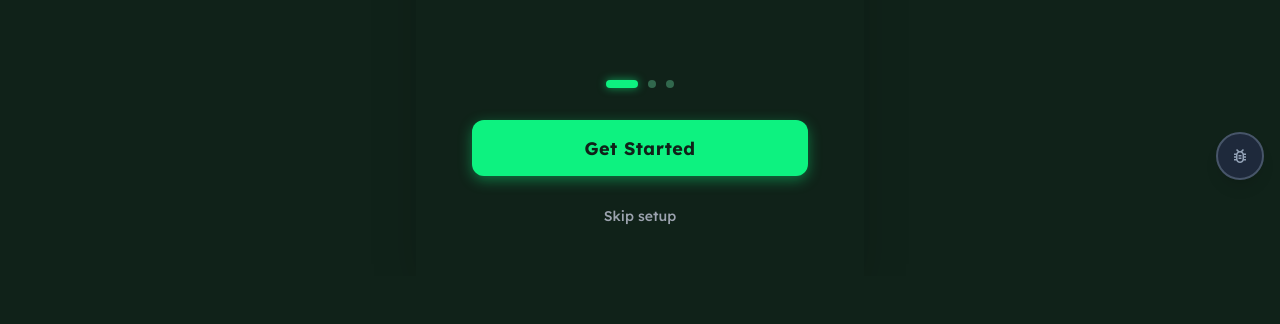
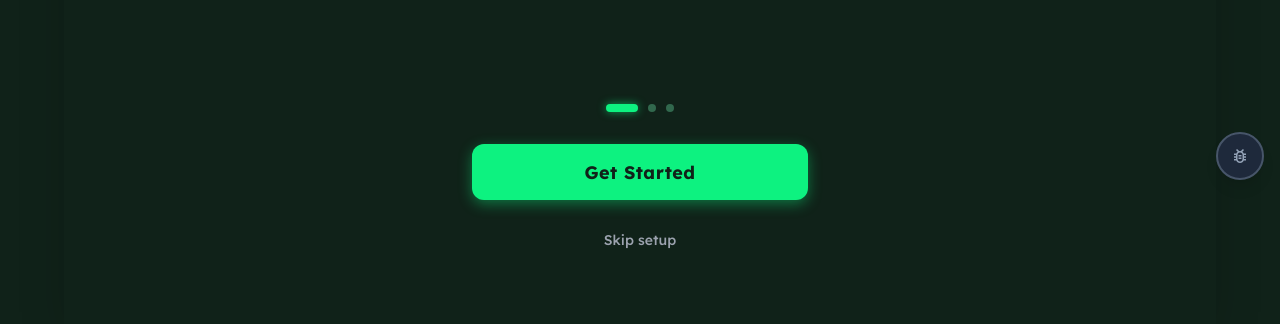
Before and after one commit to scasoza/language-app, a website: page index.html in a window 1280 px wide. Shown: the part 524-848 px from the top of the page. Before the commit the page ends 800 px from the top, so only its background shows below. Drawn offline with nearby package versions, Linux system fonts and the light colour scheme.

Commit message:
Update app wrapper max widths

```diff
--- a/index.html
+++ b/index.html
@@ -134,7 +134,7 @@
 </head>
 
 <body class="bg-background-light dark:bg-background-dark font-display text-slate-900 dark:text-white antialiased overflow-x-hidden">
-    <div id="app" class="relative flex min-h-screen w-full flex-col max-w-md mx-auto shadow-2xl overflow-hidden bg-background-light dark:bg-background-dark">
+    <div id="app" class="relative flex min-h-screen w-full flex-col max-w-md lg:max-w-5xl xl:max-w-6xl mx-auto shadow-2xl overflow-hidden bg-background-light dark:bg-background-dark lg:px-6 lg:py-6">
 
         <!-- Onboarding Screen -->
         <div id="screen-onboarding" class="screen active flex-col h-screen">
```
Also changed, not shown: src/index.html (+1 -1 lines), www/index.html (+1 -1 lines).
